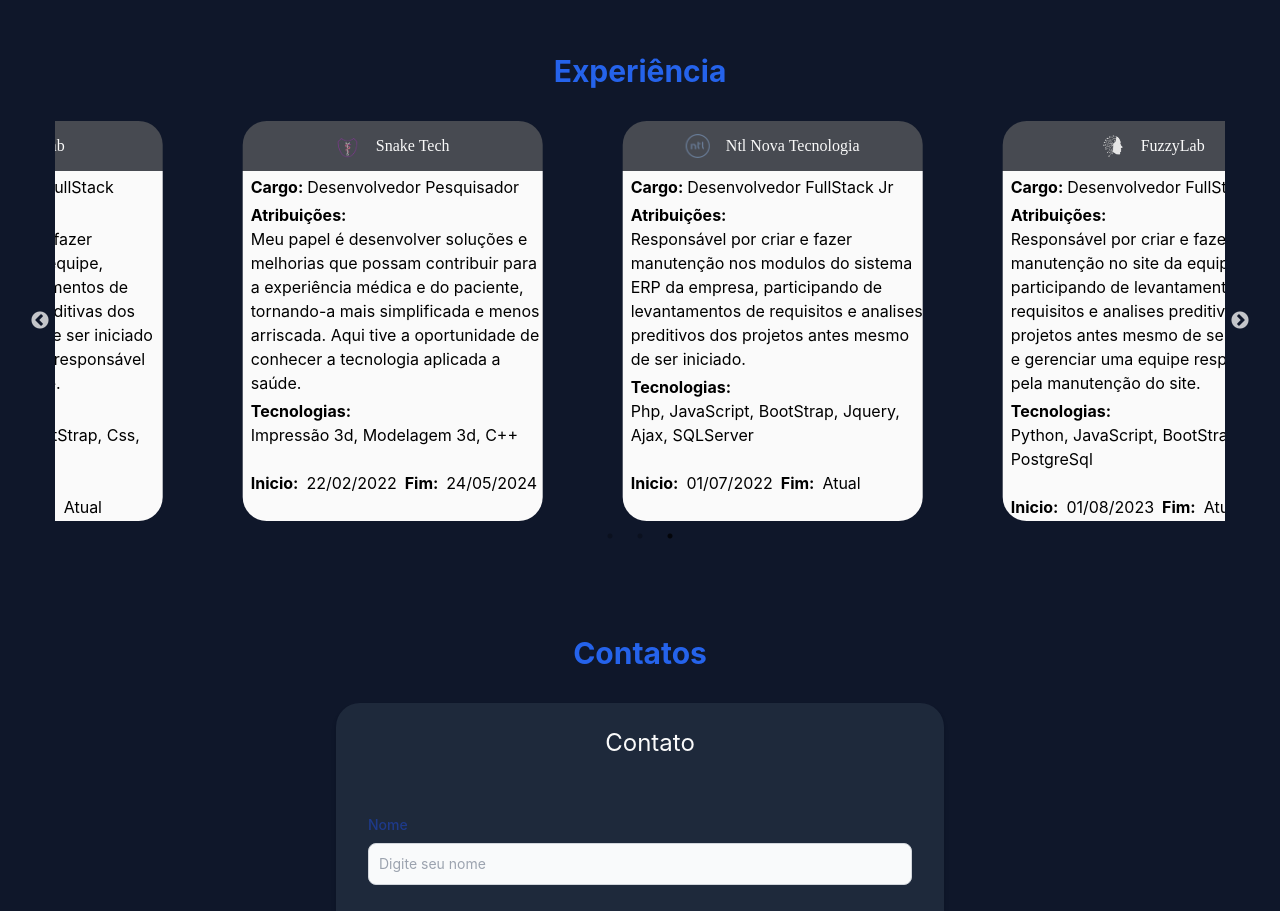
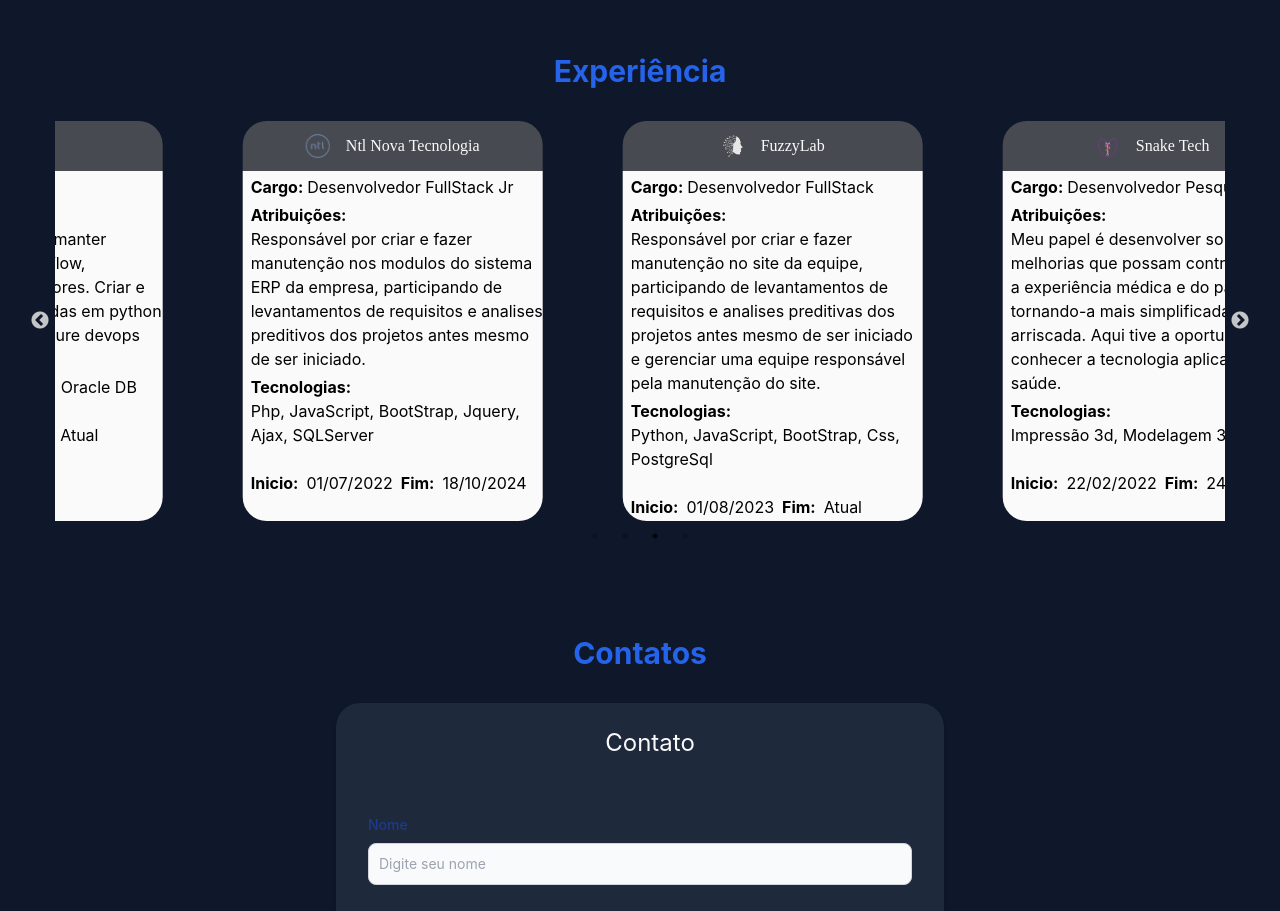
Before and after one commit to ImGlic/new_portifolio, a React (Vite) app: page / in a window 1280 px wide. Shown: the part 2820-3731 px from the top of the page. Built offline with nearby package versions, Linux system fonts and the light colour scheme; no server answers.

Commit message:
adicionando experiencia

```diff
--- a/src/components/experience/experience.tsx
+++ b/src/components/experience/experience.tsx
@@ -3,6 +3,7 @@ import CardWork from "./cardExperience/index.tsx";
 import imageNtl from "../../assets/logo-ntl-semfundo.png";
 import imageFuzzy from "../../assets/logo-fuzzy.png";
 import imageSnake from "../../assets/logo-snake.png";
+import imageSesa from "../../assets/sesatech.jpg";
 import "slick-carousel/slick/slick.css";
 import "slick-carousel/slick/slick-theme.css";
 
@@ -61,6 +62,18 @@ const Work = () => {
         <Slider {...settings}>
           <div className="px-4">
             <CardWork
+              empresa="SESA"
+              image={imageSesa}
+              cargo="Analista Devops"
+              atribuicao="Responsável por criar e manter pipelines e DAGS no Airflow, administração de servidores. Criar e manter APIS
+              desenvolvidas em python e manter pipelines no azure devops"
+              stack="Python, Airflow, FastAPI, Oracle DB"
+              dataInicio="21/10/2024"
+              dataFim="Atual"
+            />
+          </div>
+          <div className="px-4">
+            <CardWork
               empresa="Ntl Nova Tecnologia"
               image={imageNtl}
               cargo="Desenvolvedor FullStack Jr"
@@ -69,7 +82,7 @@ const Work = () => {
               de ser iniciado."
               stack="Php, JavaScript, BootStrap, Jquery, Ajax, SQLServer"
               dataInicio="01/07/2022"
-              dataFim="Atual"
+              dataFim="18/10/2024"
             />
           </div>
 
```
Also changed, not shown: src/assets/sesatech.jpg (added).
